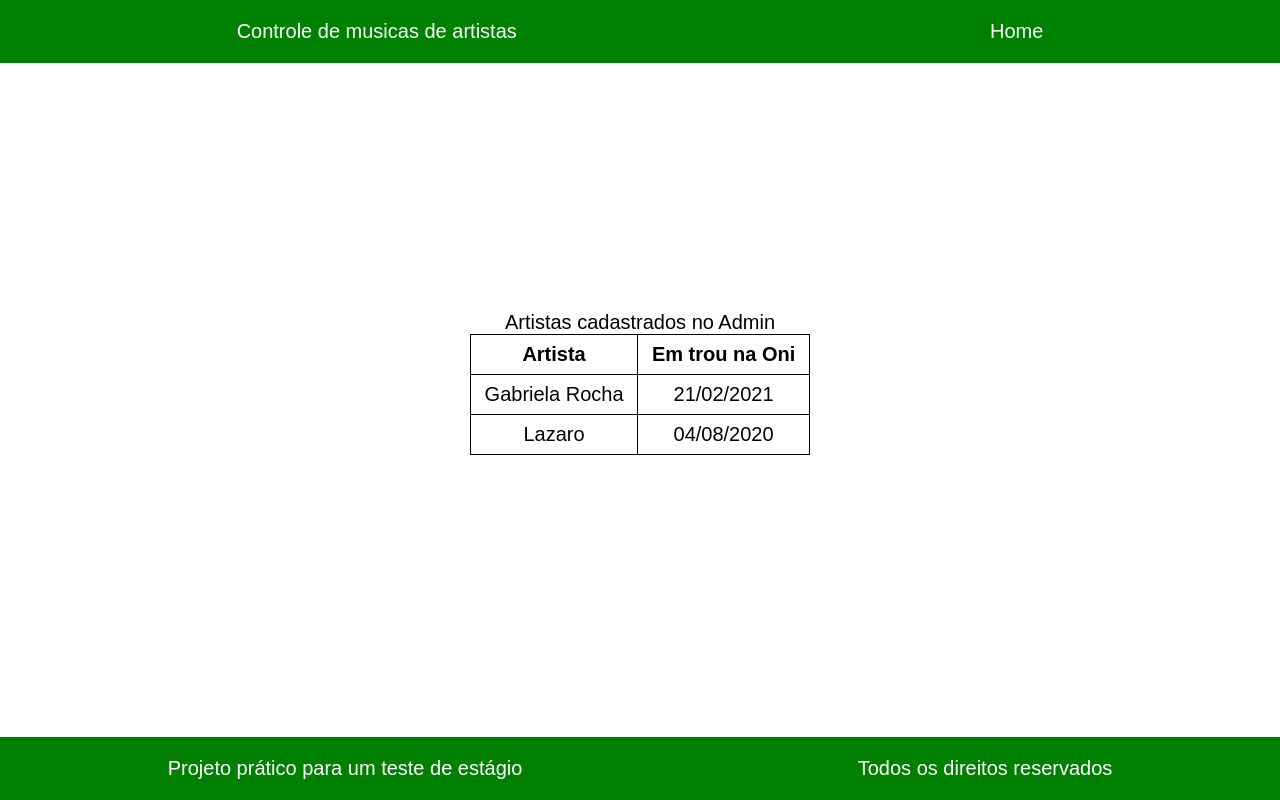
After one commit to diogoss120/musics-control-with-django, a Django app: page / in a window 1280 px wide. The commit adds this page. Run offline with Django 3.2, Linux system fonts and the light colour scheme; data comes from the database, SQL or seed files in the repository.

Commit message:
alterações no style e introduzindo herança de templates do django

```diff
--- a/music_control/urls.py
+++ b/music_control/urls.py
@@ -19,7 +19,7 @@ from musics.views import home, musics, new_song, update_song, delete_song
 
 urlpatterns = [
     path('admin/', admin.site.urls),
-    path('home/', home, name='url_home'),
+    path('', home, name='url_home'),
     path('musics/<int:id>', musics, name='url_musics'),
     path('new/', new_song, name='url_new_song'),
     path('update/<int:id>', update_song, name='url_update_song'),
--- /dev/null
+++ b/musics/static/css/style.css
@@ -0,0 +1,81 @@
+html, body {
+    margin: 0;
+    padding: 0;
+    font-family: Arial, Helvetica, sans-serif;
+    height: 100%;
+    font-size: 20px;
+}
+
+* {
+    box-sizing: border-box;
+}
+
+header, footer {
+    background: green;
+    padding: 20px 0;
+    display: flex;
+    justify-content: space-around;
+    flex-direction: row;
+    align-items: center;
+    flex-wrap: wrap;
+    color: white;
+    font-weight: 500;
+}
+
+footer  {
+    position: absolute;
+    bottom: 0px;
+    width: 100%;
+}
+
+.container {
+    height: 80%;
+    display: flex;
+    justify-content: center;
+    align-items: center;
+}
+
+table {
+    width: auto;
+    min-width: 340px;
+}
+
+table, th, td, tr {
+    width: auto;
+    border: 1px solid black;
+    border-collapse: collapse;
+    padding: 8px;
+    text-align: center;
+}
+.tr-artist:hover, .musics:hover {
+    background-color: rgb(211, 208, 208);
+    cursor: pointer;
+}
+
+form {
+    min-width: 360px;
+    border: 1px solid;
+    border-color: rgb(126, 126, 247);
+    padding: 15px;
+}
+
+form p {
+    display: flex;
+    justify-content: space-between;
+    flex-direction: row;
+    align-items: center;
+    flex-wrap: wrap;
+    margin: 30px 0;
+}
+
+form p select, form p input[type='text'] {
+    padding: 5px;
+    outline: none;
+    border-color: rgb(126, 126, 247);
+    font-family: Arial, Helvetica, sans-serif;
+    min-width: 75%;
+}
+
+form button[type='submit']{
+    margin: 0 auto;
+}
--- /dev/null
+++ b/musics/static/javascript/form.js
@@ -0,0 +1,6 @@
+/*
+document.querySelectorAll('form p > input[type="text"]').forEach( el => {
+    el.parentElement.style.display = "block";
+    el.style.width = "100%";
+})
+*/
--- /dev/null
+++ b/musics/static/javascript/home.js
@@ -0,0 +1,5 @@
+document.querySelectorAll('.tr-artist').forEach(function (el) {
+    el.addEventListener('click', e => {
+        window.location.href = `http://127.0.0.1:8000/musics/${el.dataset.id}`;
+    })
+});
--- /dev/null
+++ b/musics/static/javascript/musics.js
@@ -0,0 +1,6 @@
+
+document.querySelectorAll('.musics').forEach( el => {
+    el.addEventListener('click', () => {
+        window.location.href = `http://127.0.0.1:8000/update/${el.dataset.id}`;
+    });
+})
--- /dev/null
+++ b/musics/templates/musics/base.html
@@ -0,0 +1,41 @@
+
+{% load static %}
+
+<!DOCTYPE html>
+<html lang="pt-br">
+
+<head>
+    <meta charset="UTF-8">
+    <meta http-equiv="X-UA-Compatible" content="IE=edge">
+    <meta name="viewport" content="width=device-width, initial-scale=1.0">
+    <title>Lista de Músicas</title>
+    <link rel="stylesheet" href=" {% static 'css/style.css' %} ">
+</head>
+
+<body>
+
+    <header>
+        <span> Controle de musicas de artistas</span>
+        <span> {% block title %} {% endblock title %}  </span>
+    </header>
+
+    <main class="container">
+
+        {% block conteudo %}
+
+        {% endblock conteudo %}
+
+    </main>
+
+    <footer>
+        <span>Projeto prático para um teste de estágio</span>
+        <span>Todos os direitos reservados</span>
+    </footer>
+
+    {% block script %}
+
+    {% endblock script %}
+
+</body>
+
+</html>
--- a/musics/templates/musics/home.html
+++ b/musics/templates/musics/home.html
@@ -1,23 +1,28 @@
-<!DOCTYPE html>
-<html lang="pt-br">
+{% extends "musics/base.html" %}
+{% load static %}
 
-<head>
-    <meta charset="UTF-8">
-    <meta http-equiv="X-UA-Compatible" content="IE=edge">
-    <meta name="viewport" content="width=device-width, initial-scale=1.0">
-    <title>Lista de Músicas</title>
-</head>
+{% block conteudo %}
+<table>
+    <caption>Artistas cadastrados no Admin</caption>
 
-<body>
-    <ul>
+    <tbody>
+        <tr>
+            <th>Artista</th>
+            <th>Em trou na Oni</th>
+        </tr>
         {% for artist in artists %}
-        <a href="{% url 'url_musics' artist.id %}">
-            <li>{{ artist.name }} - {{ artist.date_joined }}</li>
-        </a>
+        <tr class="tr-artist" data-id="{{ artist.id }}">
+            <td>{{ artist.name }}</td>
+            <td>{{ artist.date_joined }}</td>
+        </tr>
         {% endfor %}
-    </ul>
+    </tbody>
 
-    <a href=" {% url 'url_new_song' %} " >Nova musica</a>
-</body>
+</table>
+{% endblock conteudo %}
 
-</html>
+{% block title %} Home {% endblock title %}
+
+{% block script %}
+<script src=" {% static 'javascript/home.js' %}"></script>
+{% endblock script %}
```
Also changed, not shown: musics/templates/musics/form.html (+11 -23 lines), musics/templates/musics/musics.html (+28 -18 lines).
